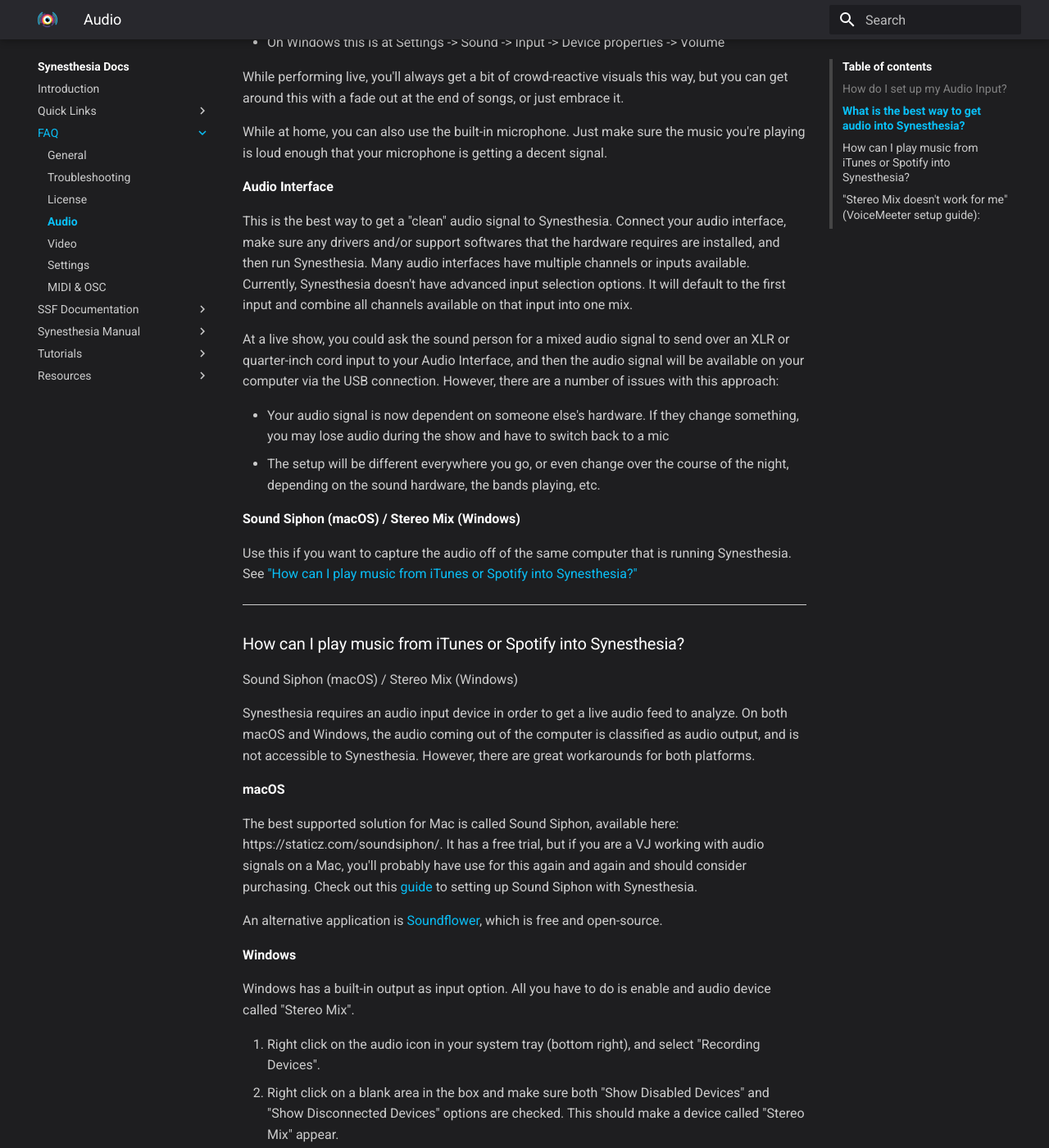
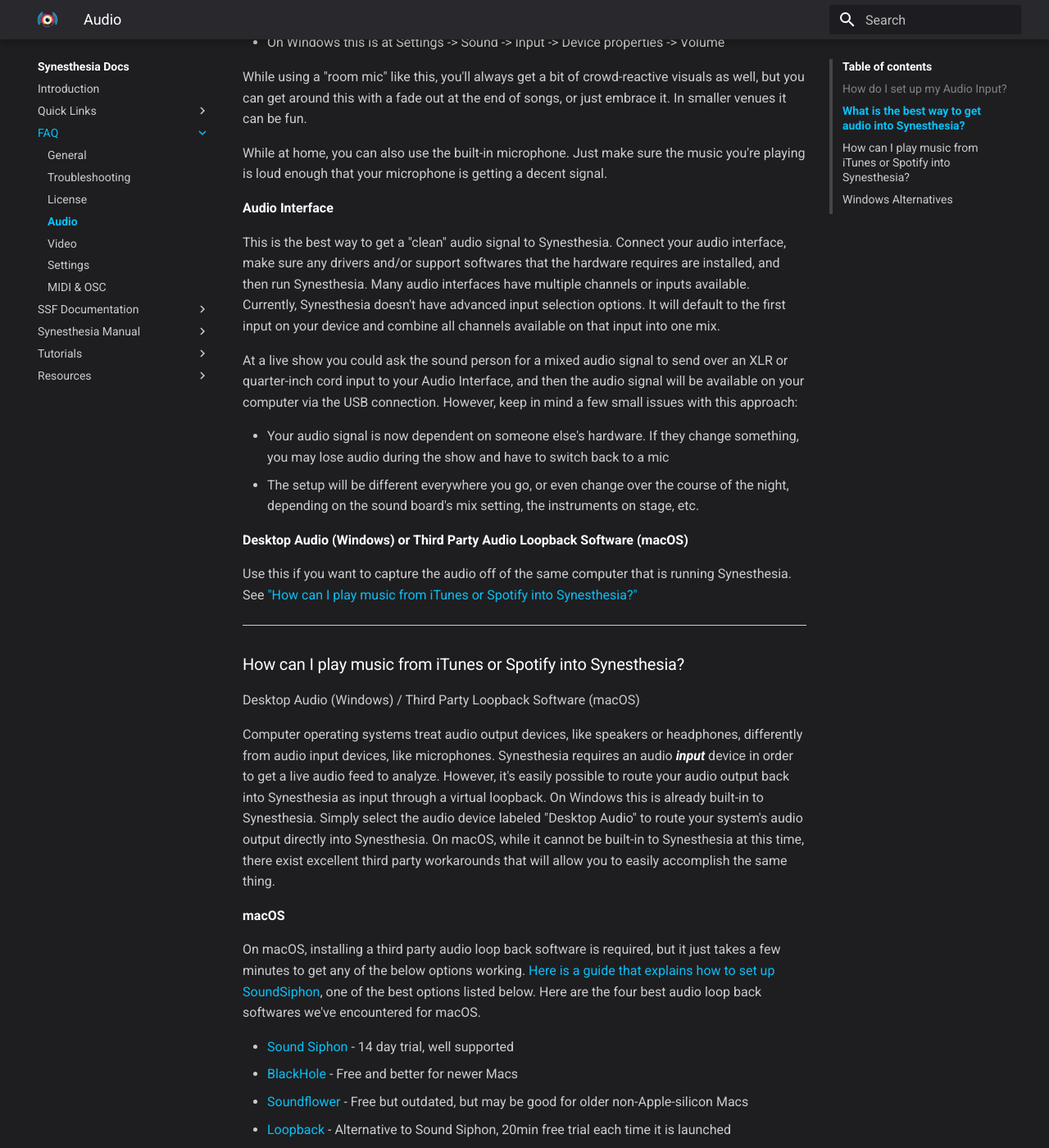
Before and after one commit to gravity-current/synesthesia-docs, an MkDocs documentation site: the page built from docs/faq/audio.md, in a window 1280 px wide and 1400 px high, scrolled down 1201 px. Shown: the whole window at 82% size. Built offline with MkDocs 1.6.1 and Material for MkDocs 9.7.7, drawn with Linux system fonts in a browser that asks for light colours; some of the changed text lies outside the part shown.

Commit message:
Update Audio FAQ Answer to Include Desktop Audio (Win)

```diff
--- a/docs/faq/audio.md
+++ b/docs/faq/audio.md
@@ -6,7 +6,7 @@
 
 Once you've selected a device, look over to the audio indicator under the preview window on the right-hand side. It should have a green line showing the incoming audio level. Otherwise, if you see the whole indicator glowing red, that means no signal is detected. Try restarting your audio devices, adjusting the incoming microphone level in your computer's system settings, or try a different audio input device.
 
-Important note: Synesthesia requires an audio input device. Simply playing music through your speakers or aux port is using an audio output device and will not automatically route into Synesthesia. To capture audio from your computer, you'll need to use software like Sound Siphon (macOS) or Stereo Mix (Windows). For more on this, see ["What is the best way to get audio into Synesthesia?"](#what-is-the-best-way-to-get-audio-into-synesthesia)
+> Important note: Synesthesia requires an audio input device to function well. Simply playing music through your speakers or aux port is using an audio output device and will not automatically route into Synesthesia. Synesthesia on Windows has a "Desktop Audio" device to accomplish this, while on Mac you'll to use software like Blackhole or Loopback. For more on this, see see ["How can I play music from iTunes or Spotify into Synesthesia?"](#how-can-i-play-music-from-itunes-or-spotify-into-synesthesia)
 
 ---
 
@@ -27,20 +27,20 @@ If the audio indicator is yellow, it means the audio input is too loud and clipp
 - On macOS this is in your System Preferences -> Sound -> Input.
 - On Windows this is at Settings -> Sound -> Input -> Device properties -> Volume
 
-While performing live, you'll always get a bit of crowd-reactive visuals this way, but you can get around this with a fade out at the end of songs, or just embrace it.
+While using a "room mic" like this, you'll always get a bit of crowd-reactive visuals as well, but you can get around this with a fade out at the end of songs, or just embrace it. In smaller venues it can be fun.
 
 While at home, you can also use the built-in microphone. Just make sure the music you're playing is loud enough that your microphone is getting a decent signal.
 
 **Audio Interface**
 
-This is the best way to get a "clean" audio signal to Synesthesia. Connect your audio interface, make sure any drivers and/or support softwares that the hardware requires are installed, and then run Synesthesia. Many audio interfaces have multiple channels or inputs available. Currently, Synesthesia doesn't have advanced input selection options. It will default to the first input and combine all channels available on that input into one mix.
+This is the best way to get a "clean" audio signal to Synesthesia. Connect your audio interface, make sure any drivers and/or support softwares that the hardware requires are installed, and then run Synesthesia. Many audio interfaces have multiple channels or inputs available. Currently, Synesthesia doesn't have advanced input selection options. It will default to the first input on your device and combine all channels available on that input into one mix.
 
-At a live show, you could ask the sound person for a mixed audio signal to send over an XLR or quarter-inch cord input to your Audio Interface, and then the audio signal will be available on your computer via the USB connection. However, there are a number of issues with this approach:
+At a live show you could ask the sound person for a mixed audio signal to send over an XLR or quarter-inch cord input to your Audio Interface, and then the audio signal will be available on your computer via the USB connection. However, keep in mind a few small issues with this approach:
 
 - Your audio signal is now dependent on someone else's hardware. If they change something, you may lose audio during the show and have to switch back to a mic
-- The setup will be different everywhere you go, or even change over the course of the night, depending on the sound hardware, the bands playing, etc.
+- The setup will be different everywhere you go, or even change over the course of the night, depending on the sound board's mix setting, the instruments on stage, etc.
 
-**Sound Siphon (macOS) / Stereo Mix (Windows)**
+**Desktop Audio (Windows) or Third Party Audio Loopback Software (macOS)**
 
 Use this if you want to capture the audio off of the same computer that is running Synesthesia. See ["How can I play music from iTunes or Spotify into Synesthesia?"](#how-can-i-play-music-from-itunes-or-spotify-into-synesthesia)
 
@@ -48,19 +48,33 @@ Use this if you want to capture the audio off of the same computer that is runni
 
 ### How can I play music from iTunes or Spotify into Synesthesia?
 
-Sound Siphon (macOS) / Stereo Mix (Windows)
+Desktop Audio (Windows) / Third Party Loopback Software (macOS)
 
-Synesthesia requires an audio input device in order to get a live audio feed to analyze. On both macOS and Windows, the audio coming out of the computer is classified as audio output, and is not accessible to Synesthesia. However, there are great workarounds for both platforms.
+Computer operating systems treat audio output devices, like speakers or headphones, differently from audio input devices, like microphones. Synesthesia requires an audio ***input*** device in order to get a live audio feed to analyze. However, it's easily possible to route your audio output back into Synesthesia as input through a virtual loopback. On Windows this is already built-in to Synesthesia. Simply select the audio device labeled "Desktop Audio" to route your system's audio output directly into Synesthesia. On macOS, while it cannot be built-in to Synesthesia at this time, there exist excellent third party workarounds that will allow you to easily accomplish the same thing.
 
 **macOS**
 
-The best supported solution for Mac is called Sound Siphon, available here: https://staticz.com/soundsiphon/. It has a free trial, but if you are a VJ working with audio signals on a Mac, you'll probably have use for this again and again and should consider purchasing. Check out this [guide](https://www.synesthesia.live/resources/sound-siphon-help.pdf) to setting up Sound Siphon with Synesthesia.
+On macOS, installing a third party audio loop back software is required, but it just takes a few minutes to get any of the below options working. [Here is a guide that explains how to set up SoundSiphon](https://www.synesthesia.live/resources/sound-siphon-help.pdf), one of the best options listed below. Here are the four best audio loop back softwares we've encountered for macOS.
 
-An alternative application is [Soundflower](https://rogueamoeba.com/freebies/soundflower/), which is free and open-source.
+- [Sound Siphon](https://staticz.com/soundsiphon/) - 14 day trial, well supported
+- [BlackHole](https://github.com/ExistentialAudio/BlackHole?tab=readme-ov-file#download-installer) - Free and better for newer Macs
+- [Soundflower](https://rogueamoeba.com/freebies/soundflower/) - Free but outdated, but may be good for older non-Apple-silicon Macs
+- [Loopback](https://rogueamoeba.com/loopback/) - Alternative to Sound Siphon, 20min free trial each time it is launched
 
 **Windows**
 
-Windows has a built-in output as input option. All you have to do is enable and audio device called "Stereo Mix".
+On Windows simply select "Desktop Audio" from the Audio Device dropdown menu in the Settings tab. A few notes on using Desktop Audio:
+
+- Synesthesia will only listen to a single audio output device at a time. It will default to whatever audio output device you have selected in the Windows OS. To change what audio output device you want Synesthesia to listen to listen to, left click on the audio icon in your system tray (bottom right), and select any of your available speakers or headphones.
+- After changing the output device on your OS, you'll need to click the "Refresh Audio Devices" button next to the dropdown menu in Synesthesia's audio settings in order to restart Desktop Audio with your newly selected device.
+
+### **Windows Alternatives**
+
+If for some reason you don't want to use the built-in "Desktop Audio" option, or are on an older version of Synesthesia that doesn't include Desktop Audio, there are still some great alternatives for Windows.
+
+**Stereo Mix**
+
+Windows has another built-in output as input option directly in its OS. All you have to do is enable and audio device called "Stereo Mix".
 
 1. Right click on the audio icon in your system tray (bottom right), and select "Recording Devices".
 2. Right click on a blank area in the box and make sure both "Show Disabled Devices" and "Show Disconnected Devices" options are checked. This should make a device called "Stereo Mix" appear.
@@ -68,7 +82,8 @@ Windows has a built-in output as input option. All you have to do is enable and
 4. Click on the refresh icon next to the audio devices drop down menu in Synesthesia, and select "Stereo Mix" from the sources. If you still don't see it, try restarting Synesthesia.
 5. Any music you output through your main audio output should now also be picked up by Synesthesia.
 
-### "Stereo Mix doesn't work for me" (VoiceMeeter setup guide):
+**VoiceMeeter Setup Guide**
+
 With certain audio outputs, Stereo Mix won't be available or won't work. One option we recommend in this scenario is VoiceMeeter, a set of donationware programs from VB-Audio.
 
 One advantage of using Voicemeeter instead of Stereo Mix is that the volume of the virtual input is independent of your hardware output volume. You can maintain full volume for Synesthesia's audio input signal while your speaker output is low or muted.
```
Also changed, not shown: other parts of docs/faq/audio.md (+1 -1 lines).
